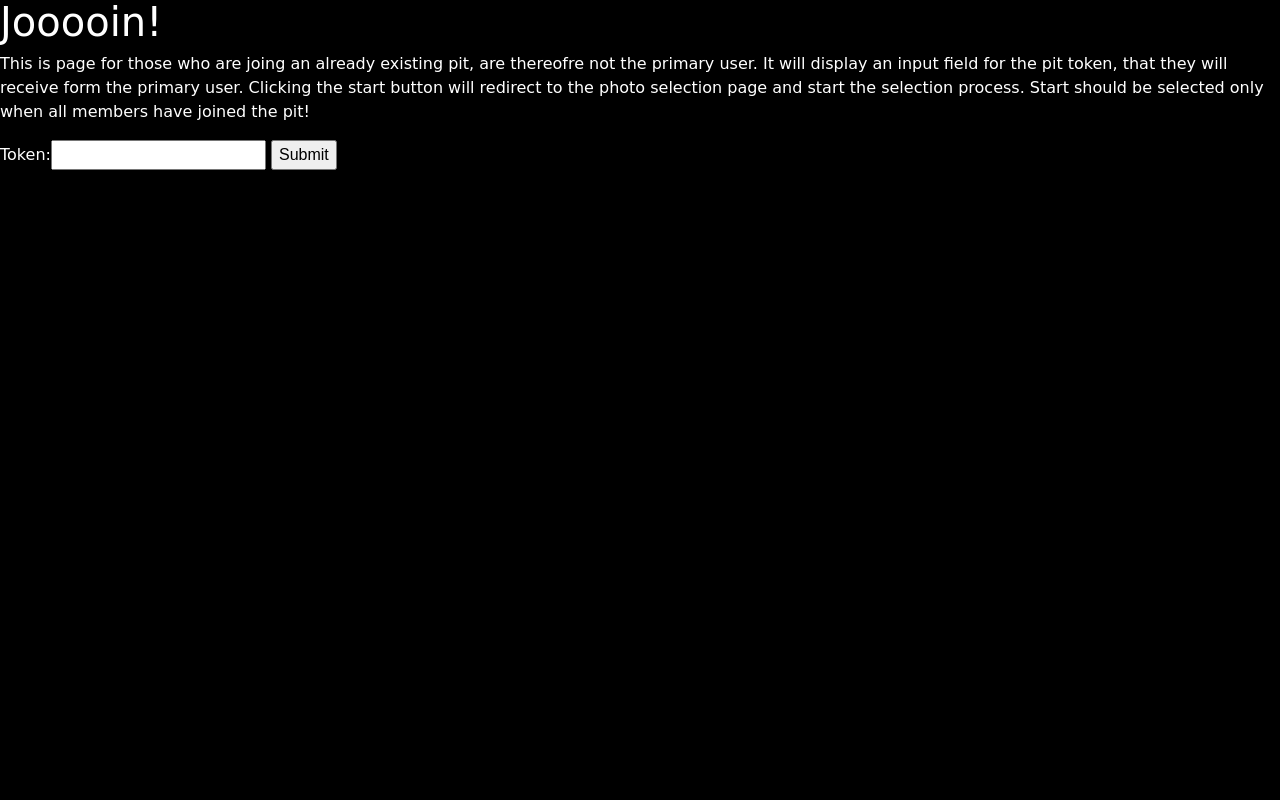
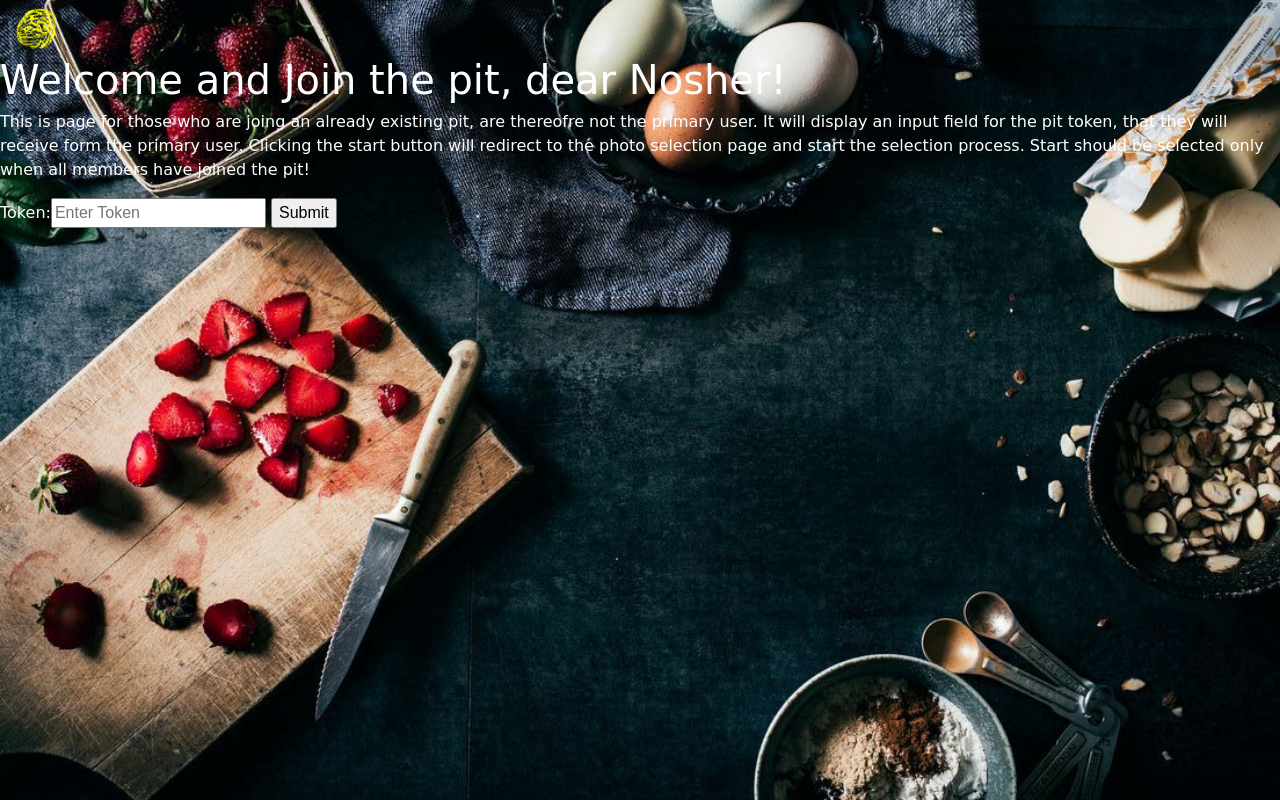
Before and after one commit to Spatterjaaay/NoshPit, a Django app: page /join in a window 1280 px wide. Run offline with Django 3.2, Linux system fonts and the light colour scheme; some libraries are stand-ins or nearby versions; some web fonts are replaced.

Commit message:
added a few more background images, added styling to form in start the pit and other minor improvements

```diff
--- a/noshpit/forms.py
+++ b/noshpit/forms.py
@@ -1,11 +1,10 @@
 from django import forms
 
 class PitForm(forms.Form):
-    distance = forms.IntegerField(label='Distance', min_value=500, max_value=5000)
-       # any validation for no past date?
-       # location
+    distance = forms.IntegerField(label='Distance', min_value=500, max_value=5000, widget=forms.TextInput(attrs={'placeholder': 'Enter Distance in m'}))
+
 class JoinForm(forms.Form):
-    token = forms.CharField(label='Token', min_length=5, max_length=5)
+    token = forms.CharField(label='Token', min_length=5, max_length=5, widget=forms.TextInput(attrs={'placeholder': 'Enter Token'}))
 
 class EmailForm(forms.Form):
-    email = forms.EmailField(label='Email')
+    email = forms.EmailField(label='Email', widget=forms.EmailInput(attrs={'placeholder': 'Enter Email', 'class': 'form-control col-sm-5','id': 'inputEmail3'}))
--- a/noshpit/static/css/noshpit.css
+++ b/noshpit/static/css/noshpit.css
@@ -18,21 +18,15 @@ body {
   background-position: center center;
   opacity: 0.9;
   height: 85%;*/
-  background: url("../images/background_test.jpg") no-repeat center center fixed;
+  background: url("../images/background1.jpg") no-repeat center center fixed;
   -webkit-background-size: cover;
   -moz-background-size: cover;
   background-size: cover;
   -o-background-size: cover;
 }
 
-.background-start {
-  /*background: url("../images/food11.jpg");
-  background-size: cover;
-  background-repeat: no-repeat;
-  background-position: center center;
-  opacity: 0.9;
-  height: 85%;*/
-  background: url("../images/food10.jpg") no-repeat center center fixed;
+.background-join {
+  background: url("../images/food15.jpg") no-repeat center center fixed;
   -webkit-background-size: cover;
   -moz-background-size: cover;
   background-size: cover;
@@ -65,5 +59,28 @@ body {
 
 
 .empty {
-  height: 58%;
+  height: 56%;
 }
+
+/*start a pit*/
+
+.background-start {
+  background: url("../images/food10b.jpg") no-repeat center center fixed;
+  -webkit-background-size: cover;
+  -moz-background-size: cover;
+  background-size: cover;
+  -o-background-size: cover;
+}
+
+main.start {
+  padding: 5%;
+}
+
+.save {
+  padding: 0.4% 1em;
+  margin: 0;
+}
+
+/*.form-control {
+  min-width: auto;
+}*/
--- a/noshpit/templates/noshpit/home.html
+++ b/noshpit/templates/noshpit/home.html
@@ -5,7 +5,9 @@
 <body class="background">
   <!-- Navigation -->
   <nav class="navbar navbar-inverse navbar-fixed-top" role="navigation">
-    <a href="/">Nosh Pit!</a>
+    <a href="/">
+      <img src="{% static 'images/pit_icon.png' %}" alt="noshpit_logo" height="42" width="42">
+    </a>
   </nav>
   <div class="empty"></div>
   <div class="container" >
--- a/noshpit/templates/noshpit/join_a_pit.html
+++ b/noshpit/templates/noshpit/join_a_pit.html
@@ -1,16 +1,26 @@
 {% extends 'noshpit/base.html' %}
+{% load staticfiles %}
 
 {% block content %}
-  <h1>Jooooin!</h1>
+<body class="background-join">
+  <!-- Navigation -->
+  <nav class="navbar navbar-inverse navbar-fixed-top" role="navigation">
+    <a href="/">
+      <img src="{% static 'images/pit_icon.png' %}" alt="noshpit_logo" height="42" width="42">
+    </a>
+  </nav>
+  <h1>Welcome and Join the pit, dear Nosher!</h1>
 
   <p>
       This is page for those who are joing an already existing pit, are thereofre not the primary user. It will display an input field for the pit token, that they will receive form the primary user. Clicking the start button will redirect to the photo selection page and start the selection process. Start should be selected only when all members have joined the pit!
   </p>
 
   <!-- form that let's user enter a pit token -->
-  <form method="post">
+
+  <form class="form" method="post">
       {% csrf_token %}
       {{ form }}
       <input type="submit" value="Submit" />
   </form>
+</body>
 {% endblock %}
```
Also changed, not shown: noshpit/templates/noshpit/start_a_pit.html (+31 -9 lines), noshpit/static/images/background1.jpg (added), noshpit/static/images/food10b.jpg (added), noshpit/static/images/food15.jpg (added), noshpit/static/images/pit_icon.png (added).
